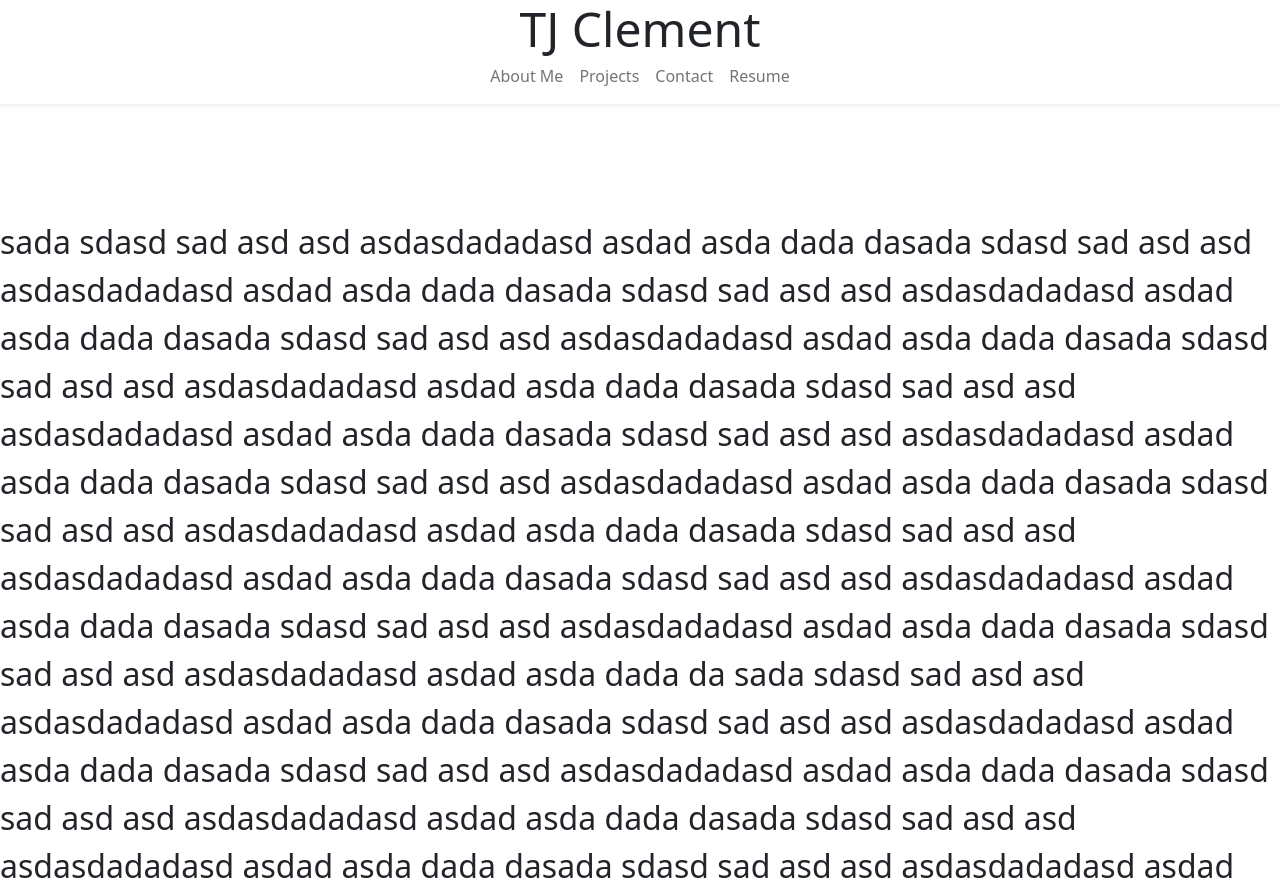
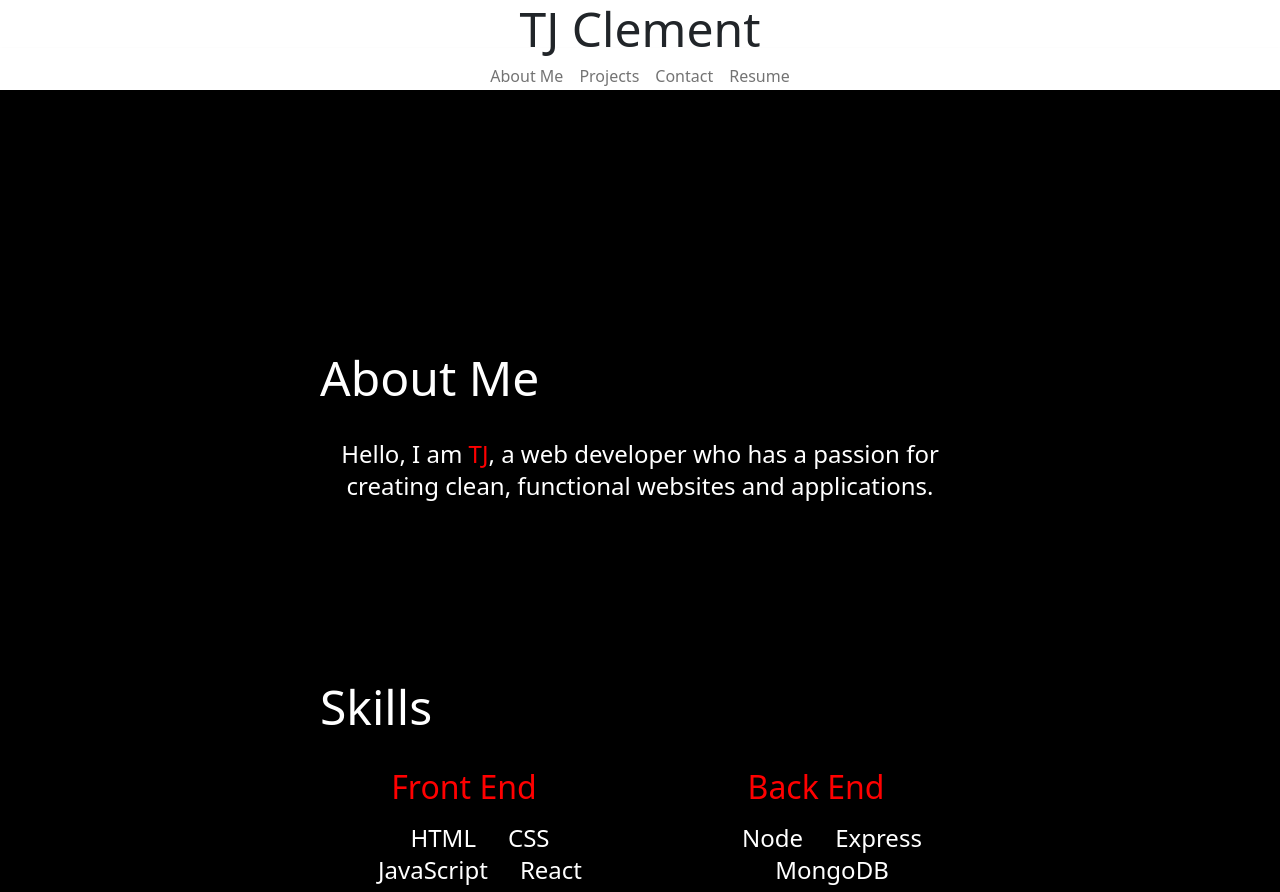
Before and after one commit to ClementTJ-FS/portfolio, a React (Create React App) app in the folder dev/portfolio/: page / in a window 1280 px wide. Shown: the top 892 px of the page. Built offline with nearby package versions, Linux system fonts and the light colour scheme.

Commit message:
Added about section placeholders. -Added initial styling.

```diff
--- a/dev/portfolio/src/App.js
+++ b/dev/portfolio/src/App.js
@@ -1,8 +1,8 @@
 import React, { useState, useEffect } from 'react';
 import Header from './components/Header';
-// import About from './components/About';
-// import Projects from './components/Projects';
-// import Contact from './components/Contact';
+import About from './components/About';
+import Projects from './components/Projects';
+import Contact from './components/Contact';
 
 function App() {
   const styles = {
@@ -37,52 +37,9 @@ function App() {
     <div className='App'>
       {!isMobile && <h1 style={styles.h1}>TJ Clement</h1>}
       <Header scroll={scroll} isMobile={isMobile} />
-      <div>
-        <p style={styles.test}>
-          sada sdasd sad asd asd asdasdadadasd asdad asda dada dasada sdasd sad
-          asd asd asdasdadadasd asdad asda dada dasada sdasd sad asd asd
-          asdasdadadasd asdad asda dada dasada sdasd sad asd asd asdasdadadasd
-          asdad asda dada dasada sdasd sad asd asd asdasdadadasd asdad asda dada
-          dasada sdasd sad asd asd asdasdadadasd asdad asda dada dasada sdasd
-          sad asd asd asdasdadadasd asdad asda dada dasada sdasd sad asd asd
-          asdasdadadasd asdad asda dada dasada sdasd sad asd asd asdasdadadasd
-          asdad asda dada dasada sdasd sad asd asd asdasdadadasd asdad asda dada
-          dasada sdasd sad asd asd asdasdadadasd asdad asda dada dasada sdasd
-          sad asd asd asdasdadadasd asdad asda dada dasada sdasd sad asd asd
-          asdasdadadasd asdad asda dada da sada sdasd sad asd asd asdasdadadasd
-          asdad asda dada dasada sdasd sad asd asd asdasdadadasd asdad asda dada
-          dasada sdasd sad asd asd asdasdadadasd asdad asda dada dasada sdasd
-          sad asd asd asdasdadadasd asdad asda dada dasada sdasd sad asd asd
-          asdasdadadasd asdad asda dada dasada sdasd sad asd asd asdasdadadasd
-          asdad asda dada dasada sdasd sad asd asd asdasdadadasd asdad asda dada
-          dasada sdasd sad asd asd asdasdadadasd asdad asda dada dasada sdasd
-          sad asd asd asdasdadadasd asdad asda dada dasada sdasd sad asd asd
-          asdasdadadasd asdad asda dada dasada sdasd sad asd asd asdasdadadasd
-          asdad asda dada dasada sdasd sad asd asd asdasdadadasd asdad asda dada
-          dasada sdasd sad asd asd asdasdadadasd asdad asda dada da sada sdasd
-          sad asd asd asdasdadadasd asdad asda dada dasada sdasd sad asd asd
-          asdasdadadasd asdad asda dada dasada sdasd sad asd asd asdasdadadasd
-          asdad asda dada dasada sdasd sad asd asd asdasdadadasd asdad asda dada
-          dasada sdasd sad asd asd asdasdadadasd asdad asda dada dasada sdasd
-          sad asd asd asdasdadadasd asdad asda dada dasada sdasd sad asd asd
-          asdasdadadasd asdad asda dada dasada sdasd sad asd asd asdasdadadasd
-          asdad asda dada dasada sdasd sad asd asd asdasdadadasd asdad asda dada
-          dasada sdasd sad asd asd asdasdadadasd asdad asda dada dasada sdasd
-          sad asd asd asdasdadadasd asdad asda dada dasada sdasd sad asd asd
-          asdasdadadasd asdad asda dada dasada sdasd sad asd asd asdasdadadasd
-          asdad asda dada da sada sdasd sad asd asd asdasdadadasd asdad asda
-          dada dasada sdasd sad asd asd asdasdadadasd asdad asda dada dasada
-          sdasd sad asd asd asdasdadadasd asdad asda dada dasada sdasd sad asd
-          asd asdasdadadasd asdad asda dada dasada sdasd sad asd asd
-          asdasdadadasd asdad asda dada dasada sdasd sad asd asd asdasdadadasd
-          asdad asda dada dasada sdasd sad asd asd asdasdadadasd asdad asda dada
-          dasada sdasd sad asd asd asdasdadadasd asdad asda dada dasada sdasd
-          sad asd asd asdasdadadasd asdad asda dada dasada sdasd sad asd asd
-          asdasdadadasd asdad asda dada dasada sdasd sad asd asd asdasdadadasd
-          asdad asda dada dasada sdasd sad asd asd asdasdadadasd asdad asda dada
-          dasada sdasd sad asd asd asdasdadadasd asdad asda dada da
-        </p>
-      </div>
+      <About />
+      <Projects />
+      <Contact />
     </div>
   );
 }
--- a/dev/portfolio/src/components/About.jsx
+++ b/dev/portfolio/src/components/About.jsx
@@ -1,14 +1,103 @@
 import React from 'react';
 
 const About = () => {
-  return <section style={styles.container}>About</section>;
+  return (
+    <section style={styles.container} id='about'>
+      <div style={styles.aboutMe}>
+        <h1 style={styles.title}>About Me</h1>
+        <p style={styles.text}>
+          Hello, I am <span style={styles.name}>TJ</span>, a web developer who
+          has a passion for creating clean, functional websites and
+          applications.
+        </p>
+      </div>
+      <div style={styles.skills}>
+        <h1 style={styles.title}>Skills</h1>
+        <div style={styles.skillsContainer}>
+          <div style={styles.skill}>
+            <h3 style={styles.skillTitle}>Front End</h3>
+            <ul style={styles.skillList}>
+              <li style={styles.skillItem}>HTML</li>
+              <li style={styles.skillItem}>CSS</li>
+              <li style={styles.skillItem}>JavaScript</li>
+              <li style={styles.skillItem}>React</li>
+              <li style={styles.skillItem}>Bootstrap</li>
+              <li style={styles.skillItem}>Material UI</li>
+              <li style={styles.skillItem}>Adobe XD/Prototyping</li>
+            </ul>
+          </div>
+          <div style={styles.skill}>
+            <h3 style={styles.skillTitle}>Back End</h3>
+            <ul style={styles.skillList}>
+              <li style={styles.skillItem}>Node</li>
+              <li style={styles.skillItem}>Express</li>
+              <li style={styles.skillItem}>MongoDB</li>
+              <li style={styles.skillItem}>MySQL</li>
+              <li style={styles.skillItem}>PostgreSQL</li>
+              <li style={styles.skillItem}>Sequelize</li>
+              <li style={styles.skillItem}>RESTful APIs</li>
+            </ul>
+          </div>
+        </div>
+      </div>
+    </section>
+  );
 };
 
 const styles = {
   container: {
-    height: '90rem',
+    alignItems: 'center',
     backgroundColor: 'black',
     color: 'white',
+    display: 'flex',
+    flexDirection: 'column',
+    height: '70rem',
+    justifyContent: 'center',
+    paddingTop: '5rem',
+    gap: '5rem',
+  },
+  aboutMe: {
+    width: '50%',
+  },
+  title: {
+    fontSize: '3rem',
+    marginBottom: '2rem',
+  },
+  text: {
+    fontSize: '1.5rem',
+    lineHeight: '2rem',
+    textAlign: 'center',
+  },
+  name: {
+    color: 'rgb(255, 0, 0)',
+  },
+  skills: {
+    marginTop: '5rem',
+    width: '50%',
+  },
+  skillsContainer: {
+    display: 'flex',
+    flexDirection: 'row',
+    justifyContent: 'space-between',
+    textAlign: 'center',
+  },
+  skill: {
+    width: '45%',
+  },
+  skillTitle: {
+    fontSize: '2rem',
+    marginBottom: '1rem',
+    color: 'rgb(255, 0, 0)',
+  },
+  skillList: {
+    fontSize: '1.5rem',
+    lineHeight: '2rem',
+    listStyle: 'none',
+  },
+  skillItem: {
+    marginBottom: '1rem',
+    display: 'inline-block',
+    margin: '0 1rem',
   },
 };
 
--- a/dev/portfolio/src/components/Contact.jsx
+++ b/dev/portfolio/src/components/Contact.jsx
@@ -0,0 +1,17 @@
+import React from 'react';
+
+const Contact = () => {
+  return (
+    <section style={styles.container} id='contact'>
+      Contact
+    </section>
+  );
+};
+const styles = {
+  container: {
+    height: '90rem',
+    backgroundColor: 'black',
+    color: 'white',
+  },
+};
+export default Contact;
--- a/dev/portfolio/src/components/Header.jsx
+++ b/dev/portfolio/src/components/Header.jsx
@@ -32,7 +32,7 @@ const Header = ({ scroll, isMobile }) => {
   }, [isMobile]);
 
   return (
-    <header>
+    <header style={styles.container}>
       <Container>
         <Navbar
           id='navbar'
@@ -61,4 +61,10 @@ const Header = ({ scroll, isMobile }) => {
   );
 };
 
+const styles = {
+  container: {
+    zIndex: '100',
+  },
+};
+
 export default Header;
--- a/dev/portfolio/src/components/Projects.jsx
+++ b/dev/portfolio/src/components/Projects.jsx
@@ -0,0 +1,17 @@
+import React from 'react';
+
+const Projects = () => {
+  return (
+    <section style={styles.container} id='projects'>
+      Projects
+    </section>
+  );
+};
+const styles = {
+  container: {
+    height: '90rem',
+    backgroundColor: 'white',
+    color: 'black',
+  },
+};
+export default Projects;
```
